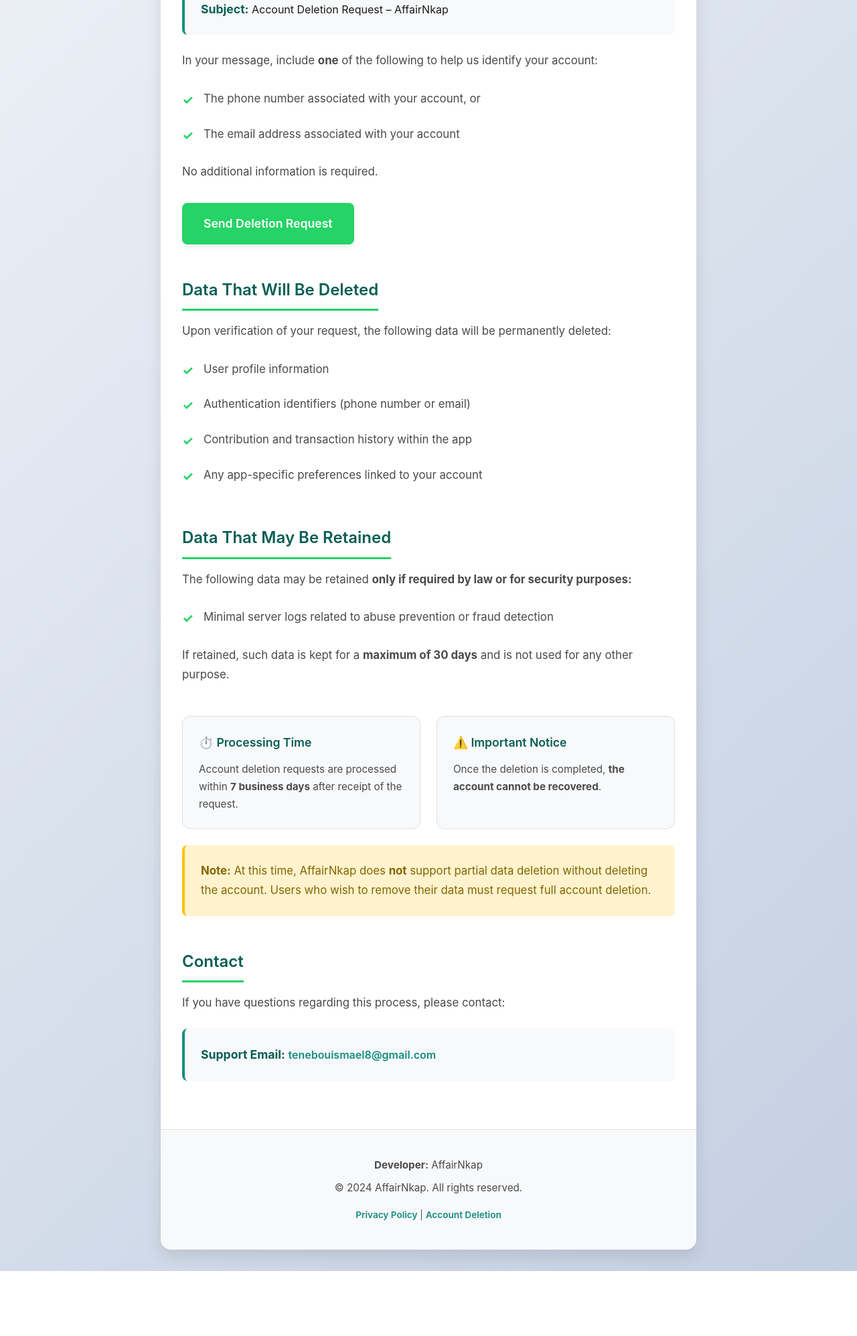
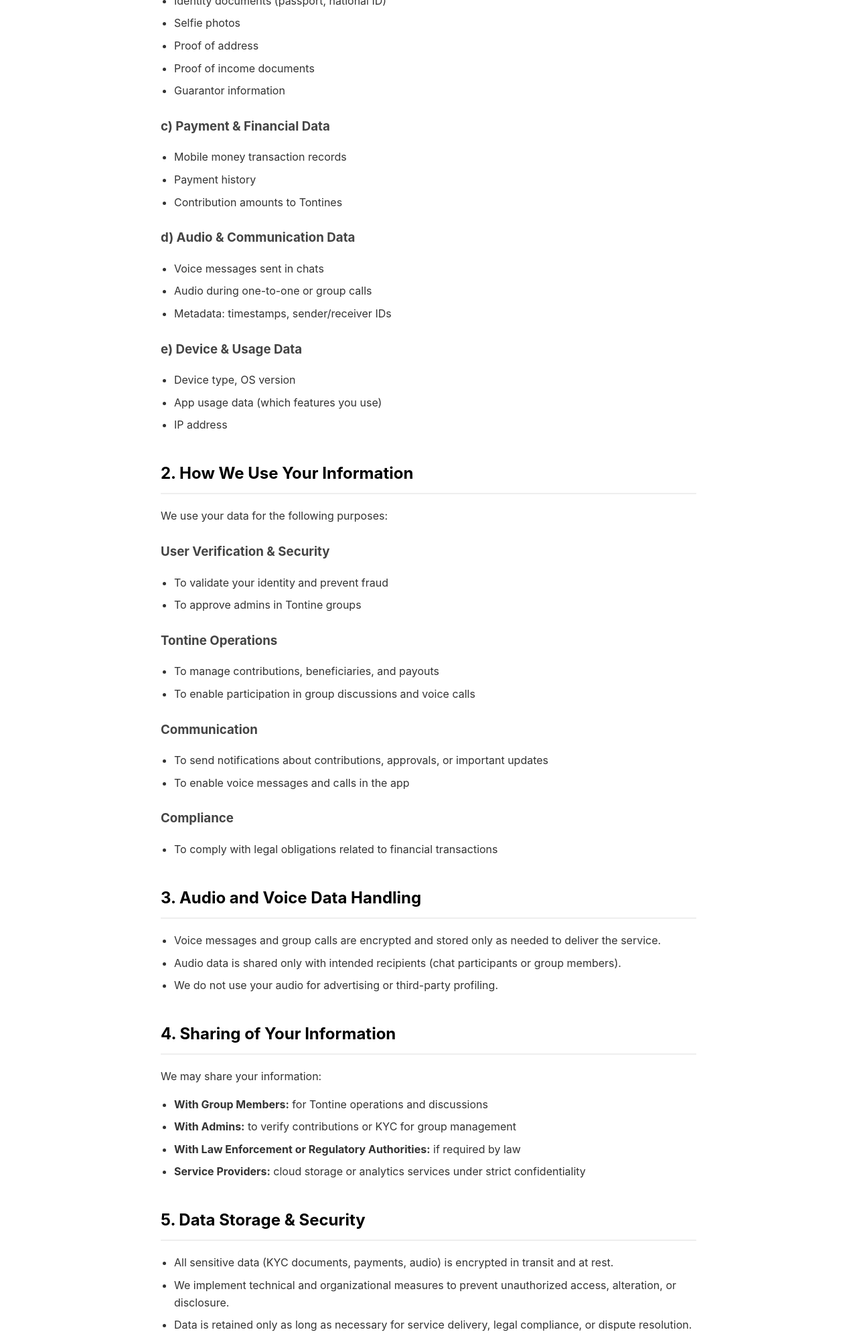
Before and after one commit to IsmaelTenebou-Dev/affairnkap_privacy, a plain HTML site: page index.html in a window 1280 px wide. Shown: the part 786-2781 px from the top of the page at 67% size. Before the commit the page ends 2684 px from the top, so only its background shows below. Drawn offline with Linux system fonts and the light colour scheme.

Commit message:
Update Privacy Policy page content and styles

```diff
--- a/index.html
+++ b/index.html
@@ -1,413 +1,238 @@
 <!DOCTYPE html>
 <html lang="en">
-
 <head>
     <meta charset="UTF-8">
     <meta name="viewport" content="width=device-width, initial-scale=1.0">
-    <meta name="description"
-        content="Request account deletion for AffairNkap - Learn how to delete your account and associated data">
-    <title>Account Deletion Request – AffairNkap</title>
+    <title>Privacy Policy - AffairNkap</title>
     <style>
-        * {
+        :root {
+            --primary-color: #000000;
+            --text-color: #333333;
+            --bg-color: #ffffff;
+            --section-bg: #f9f9f9;
+        }
+        body {
+            font-family: 'Inter', -apple-system, BlinkMacSystemFont, "Segoe UI", Roboto, Helvetica, Arial, sans-serif;
+            line-height: 1.6;
+            color: var(--text-color);
             margin: 0;
             padding: 0;
-            box-sizing: border-box;
+            background-color: var(--bg-color);
         }
-
-        :root {
-            --primary-color: #128C7E;
-            --primary-dark: #075E54;
-            --accent-color: #25D366;
-            --text-dark: #1a1a1a;
-            --text-light: #4a4a4a;
-            --bg-light: #f8f9fa;
-            --border-color: #e0e0e0;
-            --shadow: 0 4px 6px rgba(0, 0, 0, 0.07);
-            --shadow-lg: 0 10px 25px rgba(0, 0, 0, 0.1);
-        }
-
-        body {
-            font-family: -apple-system, BlinkMacSystemFont, 'Segoe UI', Roboto, 'Helvetica Neue', Arial, sans-serif;
-            line-height: 1.7;
-            color: var(--text-dark);
-            background: linear-gradient(135deg, #f5f7fa 0%, #c3cfe2 100%);
-            min-height: 100vh;
-            padding: 2rem 1rem;
-        }
-
         .container {
             max-width: 800px;
             margin: 0 auto;
-            background: white;
-            border-radius: 16px;
-            box-shadow: var(--shadow-lg);
-            overflow: hidden;
+            padding: 20px;
         }
-
         header {
-            background: linear-gradient(135deg, var(--primary-color) 0%, var(--primary-dark) 100%);
-            color: white;
-            padding: 3rem 2rem;
             text-align: center;
+            padding: 40px 0;
+            border-bottom: 1px solid #eee;
+            margin-bottom: 40px;
         }
-
-        header h1 {
-            font-size: 2rem;
-            font-weight: 700;
-            margin-bottom: 0.5rem;
-            letter-spacing: -0.5px;
+        h1 {
+            font-size: 2.5rem;
+            margin-bottom: 10px;
+            color: var(--primary-color);
         }
-
-        header p {
-            font-size: 1.1rem;
-            opacity: 0.95;
-            font-weight: 300;
+        .effective-date {
+            color: #666;
+            font-style: italic;
         }
-
-        .content {
-            padding: 3rem 2rem;
+        h2 {
+            margin-top: 40px;
+            color: var(--primary-color);
+            border-bottom: 2px solid #eee;
+            padding-bottom: 10px;
         }
-
-        .section {
-            margin-bottom: 3rem;
+        h3 {
+            margin-top: 25px;
+            color: #444;
         }
-
-        .section:last-child {
-            margin-bottom: 0;
+        ul, ol {
+            padding-left: 20px;
         }
-
-        h2 {
-            color: var(--primary-dark);
-            font-size: 1.5rem;
-            font-weight: 600;
-            margin-bottom: 1rem;
-            padding-bottom: 0.5rem;
-            border-bottom: 3px solid var(--accent-color);
-            display: inline-block;
+        li {
+            margin-bottom: 8px;
         }
-
         p {
-            color: var(--text-light);
-            margin-bottom: 1rem;
-            font-size: 1.05rem;
+            margin-bottom: 15px;
         }
-
-        ul {
-            list-style: none;
-            margin: 1rem 0;
+        footer {
+            margin-top: 60px;
+            padding-top: 20px;
+            border-top: 1px solid #eee;
+            text-align: center;
+            color: #666;
+            font-size: 0.9rem;
         }
-
-        ul li {
-            color: var(--text-light);
-            padding: 0.75rem 0;
-            padding-left: 2rem;
-            position: relative;
-            font-size: 1.05rem;
+        a {
+            color: #0066cc;
+            text-decoration: none;
         }
-
-        ul li::before {
-            content: "✓";
-            position: absolute;
-            left: 0;
-            color: var(--accent-color);
-            font-weight: bold;
-            font-size: 1.2rem;
-        }
-
-        .highlight-box {
-            background: var(--bg-light);
-            border-left: 4px solid var(--primary-color);
-            padding: 1.5rem;
-            border-radius: 8px;
-            margin: 1.5rem 0;
-        }
-
-        .highlight-box strong {
-            color: var(--primary-dark);
-            font-size: 1.1rem;
-        }
-
-        .email-link {
-            color: var(--primary-color);
-            text-decoration: none;
-            font-weight: 600;
-            transition: color 0.3s ease;
-        }
-
-        .email-link:hover {
-            color: var(--primary-dark);
+        a:hover {
             text-decoration: underline;
         }
-
-        .warning-box {
-            background: #fff3cd;
-            border-left: 4px solid #ffc107;
-            padding: 1.5rem;
-            border-radius: 8px;
-            margin: 1.5rem 0;
-        }
-
-        .warning-box p {
-            color: #856404;
-            margin: 0;
-        }
-
-        .info-grid {
-            display: grid;
-            grid-template-columns: repeat(auto-fit, minmax(250px, 1fr));
-            gap: 1.5rem;
-            margin: 1.5rem 0;
-        }
-
-        .info-card {
-            background: var(--bg-light);
-            padding: 1.5rem;
-            border-radius: 12px;
-            border: 1px solid var(--border-color);
-            transition: transform 0.3s ease, box-shadow 0.3s ease;
-        }
-
-        .info-card:hover {
-            transform: translateY(-4px);
-            box-shadow: var(--shadow);
-        }
-
-        .info-card h3 {
-            color: var(--primary-dark);
-            font-size: 1.1rem;
-            margin-bottom: 0.75rem;
-            font-weight: 600;
-        }
-
-        .info-card p {
-            font-size: 0.95rem;
-            margin: 0;
-        }
-
-        footer {
-            background: var(--bg-light);
-            padding: 2rem;
-            text-align: center;
-            border-top: 1px solid var(--border-color);
-        }
-
-        footer p {
-            color: var(--text-light);
-            font-size: 0.95rem;
-            margin: 0.5rem 0;
-        }
-
-        .cta-button {
-            display: inline-block;
-            background: var(--accent-color);
-            color: white;
-            padding: 1rem 2rem;
-            border-radius: 8px;
-            text-decoration: none;
-            font-weight: 600;
-            font-size: 1.1rem;
-            transition: all 0.3s ease;
-            box-shadow: var(--shadow);
-            margin-top: 1rem;
-        }
-
-        .cta-button:hover {
-            background: #20bd5a;
-            transform: translateY(-2px);
-            box-shadow: var(--shadow-lg);
-        }
-
-        @media (max-width: 768px) {
-            body {
-                padding: 1rem 0.5rem;
-            }
-
-            header {
-                padding: 2rem 1.5rem;
-            }
-
-            header h1 {
-                font-size: 1.5rem;
-            }
-
-            header p {
-                font-size: 1rem;
-            }
-
-            .content {
-                padding: 2rem 1.5rem;
-            }
-
-            h2 {
-                font-size: 1.3rem;
-            }
-
-            .info-grid {
-                grid-template-columns: 1fr;
-            }
-        }
-
-        @media (prefers-color-scheme: dark) {
-            body {
-                background: linear-gradient(135deg, #1a1a2e 0%, #16213e 100%);
-            }
-
-            .container {
-                background: #1e1e1e;
-            }
-
-            .content {
-                color: #e0e0e0;
-            }
-
-            h2 {
-                color: var(--accent-color);
-            }
-
-            p,
-            ul li {
-                color: #b0b0b0;
-            }
-
-            .highlight-box {
-                background: #2a2a2a;
-            }
-
-            .info-card {
-                background: #2a2a2a;
-                border-color: #3a3a3a;
-            }
-
-            .info-card h3 {
-                color: var(--accent-color);
-            }
-
-            footer {
-                background: #2a2a2a;
-                border-color: #3a3a3a;
-            }
+        @media (max-width: 600px) {
+            h1 { font-size: 2rem; }
+            .container { padding: 15px; }
         }
     </style>
 </head>
-
 <body>
     <div class="container">
         <header>
-            <h1>Account Deletion Request</h1>
-            <p>AffairNkap – Manage Your Data Privacy</p>
+            <h1>AffairNkap Privacy Policy</h1>
+            <p class="effective-date">Effective Date: December 15, 2025</p>
         </header>
 
-        <div class="content">
-            <!-- Overview Section -->
-            <section class="section">
-                <h2>Overview</h2>
-                <p>
-                    This page explains how users of <strong>AffairNkap</strong> can request the deletion of their
-                    account
-                    and associated personal data, in compliance with Google Play requirements and data protection
-                    regulations.
-                </p>
-            </section>
+        <main>
+            <p>AffairNkap ("we", "our", or "the App") respects your privacy and is committed to protecting your personal information. This Privacy Policy explains how we collect, use, share, and store information when you use our mobile application.</p>
 
-            <!-- How to Request Section -->
-            <section class="section">
-                <h2>How to Request Account Deletion</h2>
-                <p>To request deletion of your AffairNkap account, please send an email to:</p>
+            <section>
+                <h2>1. Information We Collect</h2>
+                <p>When you use AffairNkap, we may collect the following:</p>
 
-                <div class="highlight-box">
-                    <strong>Email:</strong> <a href="mailto:support@affairnkap.com"
-                        class="email-link">tenebouismael8@gmail.com</a>
-                </div>
-
-                <p>Use the subject line:</p>
-                <div class="highlight-box">
-                    <strong>Subject:</strong> Account Deletion Request – AffairNkap
-                </div>
-
-                <p>In your message, include <strong>one</strong> of the following to help us identify your account:</p>
+                <h3>a) Account Information</h3>
                 <ul>
-                    <li>The phone number associated with your account, or</li>
-                    <li>The email address associated with your account</li>
+                    <li>Phone number</li>
+                    <li>Email address (if provided)</li>
+                    <li>Full name</li>
+                    <li>Profile photo (if uploaded)</li>
                 </ul>
 
-                <p>No additional information is required.</p>
+                <h3>b) Verification & KYC Documents</h3>
+                <ul>
+                    <li>Identity documents (passport, national ID)</li>
+                    <li>Selfie photos</li>
+                    <li>Proof of address</li>
+                    <li>Proof of income documents</li>
+                    <li>Guarantor information</li>
+                </ul>
 
-                <a href="mailto:support@affairnkap.com?subject=Account%20Deletion%20Request%20%E2%80%93%20AffairNkap"
-                    class="cta-button">
-                    Send Deletion Request
-                </a>
-            </section>
+                <h3>c) Payment & Financial Data</h3>
+                <ul>
+                    <li>Mobile money transaction records</li>
+                    <li>Payment history</li>
+                    <li>Contribution amounts to Tontines</li>
+                </ul>
 
-            <!-- Data Deletion Section -->
-            <section class="section">
-                <h2>Data That Will Be Deleted</h2>
-                <p>Upon verification of your request, the following data will be permanently deleted:</p>
+                <h3>d) Audio & Communication Data</h3>
                 <ul>
-                    <li>User profile information</li>
-                    <li>Authentication identifiers (phone number or email)</li>
-                    <li>Contribution and transaction history within the app</li>
-                    <li>Any app-specific preferences linked to your account</li>
+                    <li>Voice messages sent in chats</li>
+                    <li>Audio during one-to-one or group calls</li>
+                    <li>Metadata: timestamps, sender/receiver IDs</li>
+                </ul>
+
+                <h3>e) Device & Usage Data</h3>
+                <ul>
+                    <li>Device type, OS version</li>
+                    <li>App usage data (which features you use)</li>
+                    <li>IP address</li>
                 </ul>
             </section>
 
-            <!-- Data Retention Section -->
-            <section class="section">
-                <h2>Data That May Be Retained</h2>
-                <p>The following data may be retained <strong>only if required by law or for security purposes:</strong>
-                </p>
+            <section>
+                <h2>2. How We Use Your Information</h2>
+                <p>We use your data for the following purposes:</p>
+
+                <h3>User Verification & Security</h3>
                 <ul>
-                    <li>Minimal server logs related to abuse prevention or fraud detection</li>
+                    <li>To validate your identity and prevent fraud</li>
+                    <li>To approve admins in Tontine groups</li>
                 </ul>
+
+                <h3>Tontine Operations</h3>
+                <ul>
+                    <li>To manage contributions, beneficiaries, and payouts</li>
+                    <li>To enable participation in group discussions and voice calls</li>
+                </ul>
+
+                <h3>Communication</h3>
+                <ul>
+                    <li>To send notifications about contributions, approvals, or important updates</li>
+                    <li>To enable voice messages and calls in the app</li>
+                </ul>
+
+                <h3>Compliance</h3>
+                <ul>
+                    <li>To comply with legal obligations related to financial transactions</li>
+                </ul>
+            </section>
+
+            <section>
+                <h2>3. Audio and Voice Data Handling</h2>
+                <ul>
+                    <li>Voice messages and group calls are encrypted and stored only as needed to deliver the service.</li>
+                    <li>Audio data is shared only with intended recipients (chat participants or group members).</li>
+                    <li>We do not use your audio for advertising or third-party profiling.</li>
+                </ul>
+            </section>
+
+            <section>
+                <h2>4. Sharing of Your Information</h2>
+                <p>We may share your information:</p>
+                <ul>
+                    <li><strong>With Group Members:</strong> for Tontine operations and discussions</li>
+                    <li><strong>With Admins:</strong> to verify contributions or KYC for group management</li>
+                    <li><strong>With Law Enforcement or Regulatory Authorities:</strong> if required by law</li>
+                    <li><strong>Service Providers:</strong> cloud storage or analytics services under strict confidentiality</li>
+                </ul>
+            </section>
+
+            <section>
+                <h2>5. Data Storage & Security</h2>
+                <ul>
+                    <li>All sensitive data (KYC documents, payments, audio) is encrypted in transit and at rest.</li>
+                    <li>We implement technical and organizational measures to prevent unauthorized access, alteration, or disclosure.</li>
+                    <li>Data is retained only as long as necessary for service delivery, legal compliance, or dispute resolution.</li>
+                </ul>
+            </section>
+
+            <section>
+                <h2>6. Your Rights</h2>
+                <p>You have the right to:</p>
+                <ul>
+                    <li>Access your personal information</li>
+                    <li>Request deletion of your account and KYC documents</li>
+                    <li>Update your profile information</li>
+                    <li>Revoke microphone permissions at any time via device settings</li>
+                </ul>
+            </section>
+
+            <section>
+                <h2>7. Permissions Required by the App</h2>
+                <ul>
+                    <li><strong>Microphone (RECORD_AUDIO):</strong> to record voice messages and participate in one-to-one or group calls.</li>
+                    <li><strong>Camera (optional):</strong> if you add video calls in the future.</li>
+                    <li><strong>Storage Access:</strong> to upload KYC documents and download files.</li>
+                </ul>
+                <p>The app will ask for these permissions at runtime, and you can deny them if you choose. Denying critical permissions may prevent certain features from functioning.</p>
+            </section>
+
+            <section>
+                <h2>8. Children & Age Restrictions</h2>
+                <p>AffairNkap is not intended for children under 18. We do not knowingly collect personal information from minors. If we learn that we have collected data from a minor, we will delete it immediately.</p>
+            </section>
+
+            <section>
+                <h2>9. Changes to this Policy</h2>
+                <p>We may update this Privacy Policy occasionally. We will notify users of material changes via the app or email. The "Effective Date" at the top will indicate the last update.</p>
+            </section>
+
+            <section>
+                <h2>10. Contact Us</h2>
+                <p>If you have questions, concerns, or requests regarding your data, contact us at:</p>
                 <p>
-                    If retained, such data is kept for a <strong>maximum of 30 days</strong> and is not used for any
-                    other purpose.
+                    Email: <a href="mailto:support@affairnkap.com">support@affairnkap.com</a><br>
+                    Website: <a href="https://www.affairnkap.com">www.affairnkap.com</a>
                 </p>
             </section>
-
-            <!-- Processing Time & Important Info -->
-            <section class="section">
-                <div class="info-grid">
-                    <div class="info-card">
-                        <h3>⏱️ Processing Time</h3>
-                        <p>Account deletion requests are processed within <strong>7 business days</strong> after receipt
-                            of the request.</p>
-                    </div>
-                    <div class="info-card">
-                        <h3>⚠️ Important Notice</h3>
-                        <p>Once the deletion is completed, <strong>the account cannot be recovered</strong>.</p>
-                    </div>
-                </div>
-
-                <div class="warning-box">
-                    <p>
-                        <strong>Note:</strong> At this time, AffairNkap does <strong>not</strong> support partial data
-                        deletion
-                        without deleting the account. Users who wish to remove their data must request full account
-                        deletion.
-                    </p>
-                </div>
-            </section>
-
-            <!-- Contact Section -->
-            <section class="section">
-                <h2>Contact</h2>
-                <p>If you have questions regarding this process, please contact:</p>
-                <div class="highlight-box">
-                    <strong>Support Email:</strong> <a href="mailto:support@affairnkap.com"
-                        class="email-link">tenebouismael8@gmail.com</a>
-                </div>
-            </section>
-        </div>
+        </main>
 
         <footer>
-            <p><strong>Developer:</strong> AffairNkap</p>
-            <p>&copy; 2024 AffairNkap. All rights reserved.</p>
-            <p style="margin-top: 1rem; font-size: 0.85rem;">
-                <a href="../index.html" class="email-link">Privacy Policy</a> |
-                <a href="index.html" class="email-link">Account Deletion</a>
-            </p>
+            <p>&copy; 2025 AffairNkap. All rights reserved.</p>
         </footer>
     </div>
 </body>
-
 </html>
```
